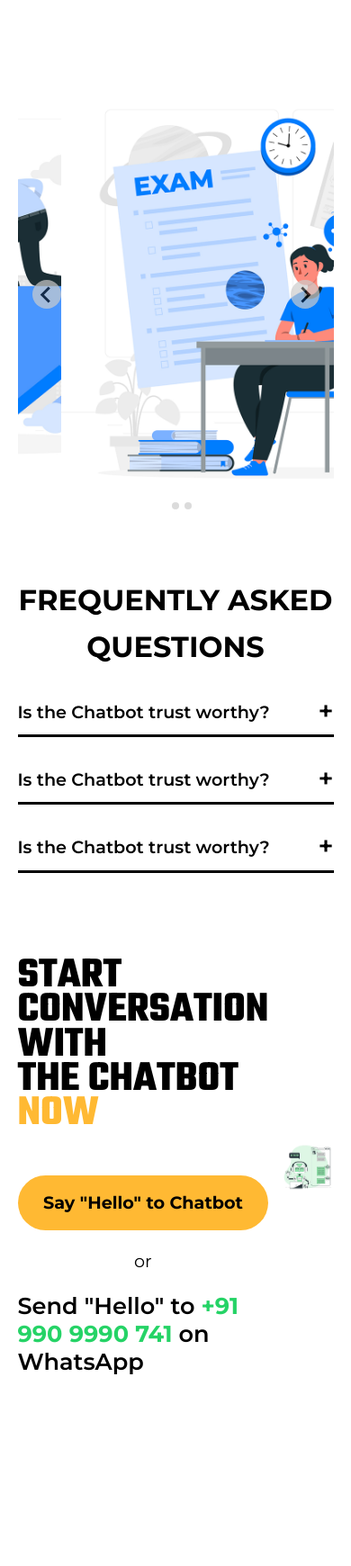
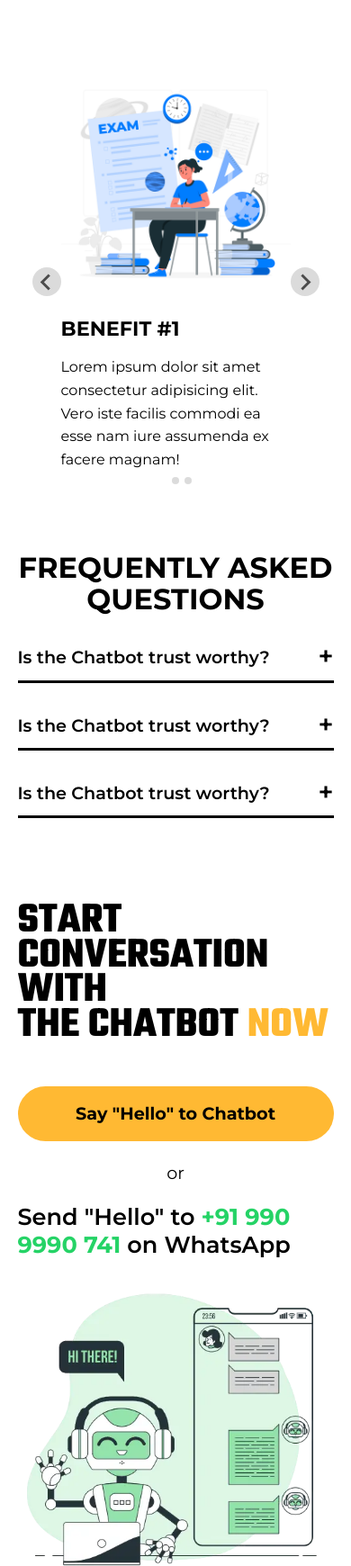
Before and after one commit to df-itProjs/career108-landing-page-redesign, a website built with Vite: page index.html in a window 390 px wide. Shown: the part 1562-3302 px from the top of the page at 90% size. Before the commit the page ends 3122 px from the top, so only its background shows below. Built offline with nearby package versions, Linux system fonts and the light colour scheme.

Commit message:
Responsive layout

```diff
--- a/style.css
+++ b/style.css
@@ -178,6 +178,10 @@
   background-color: hsl(209, 82%, 80%);
 }
 
+.splide__pagination {
+  position: static;
+}
+
 .splide__pagination__page {
   background-color: hsl(209, 82%, 80%);
 }
@@ -199,6 +203,7 @@
   font-weight: 700;
   text-align: center;
   margin-block-end: 1em;
+  line-height: 1.1;
 }
 
 .faqs__list {
@@ -258,13 +263,13 @@
 footer {
   background-color: white;
   padding-block: 2rem;
+}
 
-  .container {
-    display: grid;
-    gap: 1rem;
-    grid-template-columns: 1fr 1fr;
-    align-items: center;
-  }
+footer .container {
+  display: grid;
+  gap: 1rem;
+  grid-template-columns: 1fr 1fr;
+  align-items: center;
 }
 
 .footer__title {
@@ -305,4 +310,16 @@
     align-items: center;
     flex-direction: column;
   }
+
+  .benefit {
+    grid-template-columns: 1fr;
+  }
+
+  .benefit__img {
+    width: 100%;
+  }
+
+  footer .container {
+    grid-template-columns: 1fr;
+  }
 }
```
